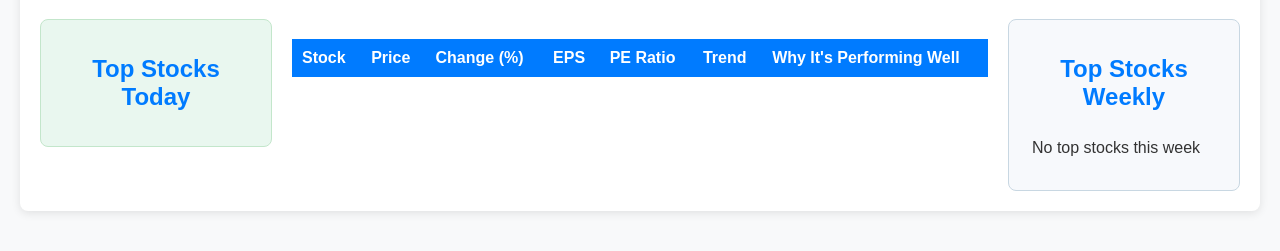
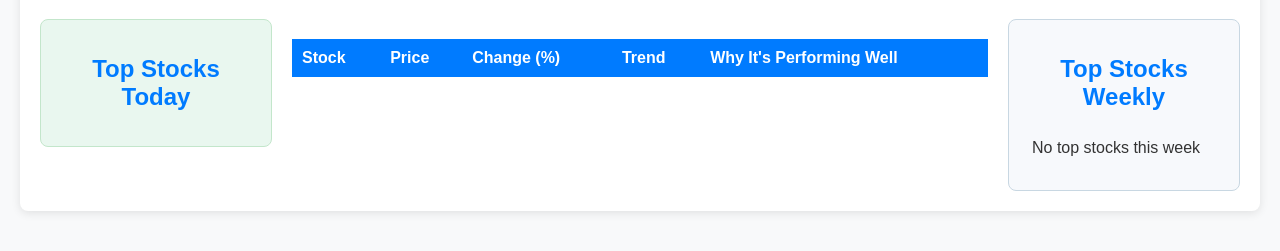
Before and after one commit to bradykoenig/KoenigStockPredictor, a plain HTML site: page index.html in a window 1280 px wide. Shown: the part 131-382 px from the top of the page. Drawn offline with Linux system fonts and the light colour scheme; no server answers.

Commit message:
Update index.html eliminated PE and EPS

```diff
--- a/index.html
+++ b/index.html
@@ -27,8 +27,6 @@
               <th>Stock</th>
               <th>Price</th>
               <th>Change (%)</th>
-              <th>EPS</th>
-              <th>PE Ratio</th>
               <th>Trend</th>
               <th>Why It's Performing Well</th>
             </tr>
```
